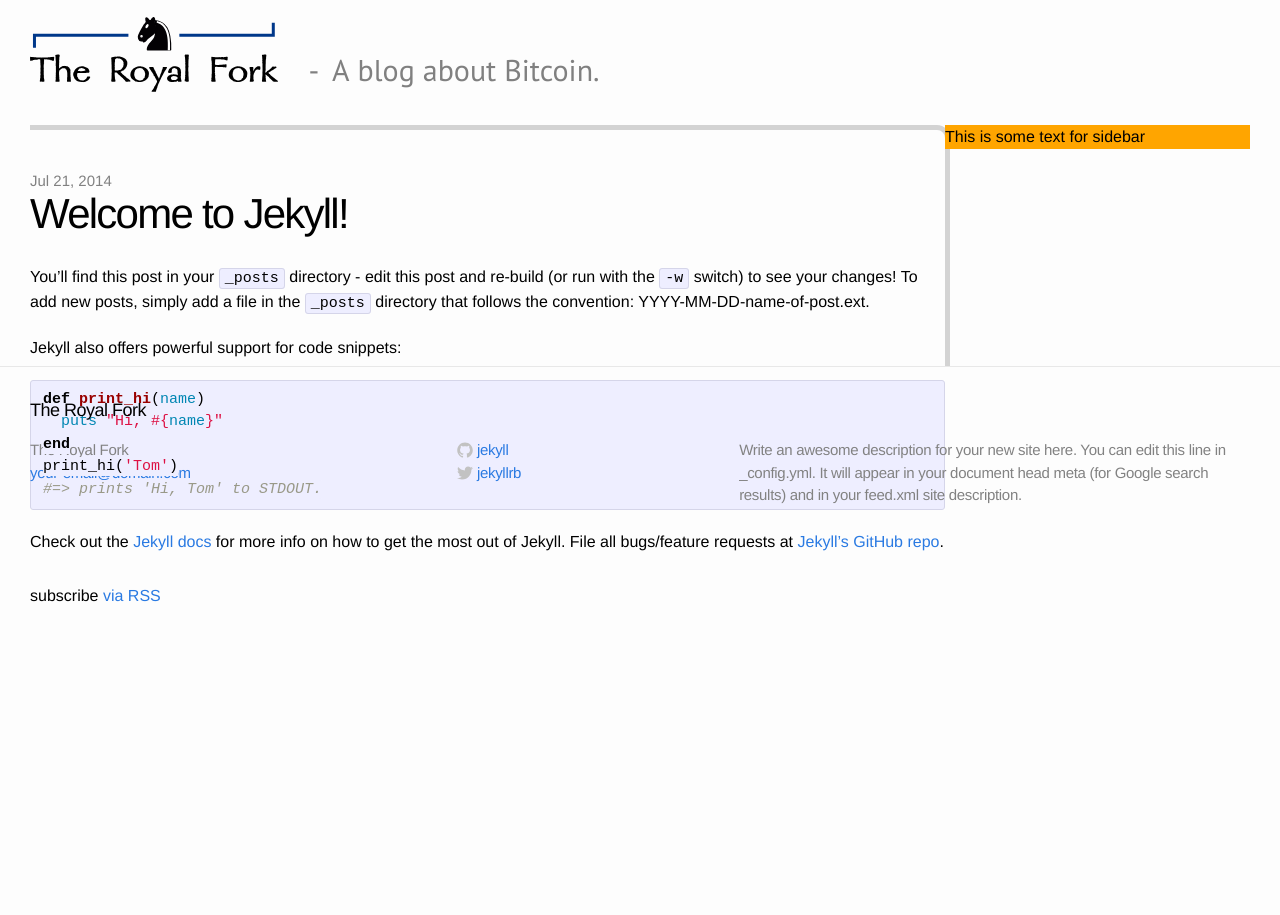
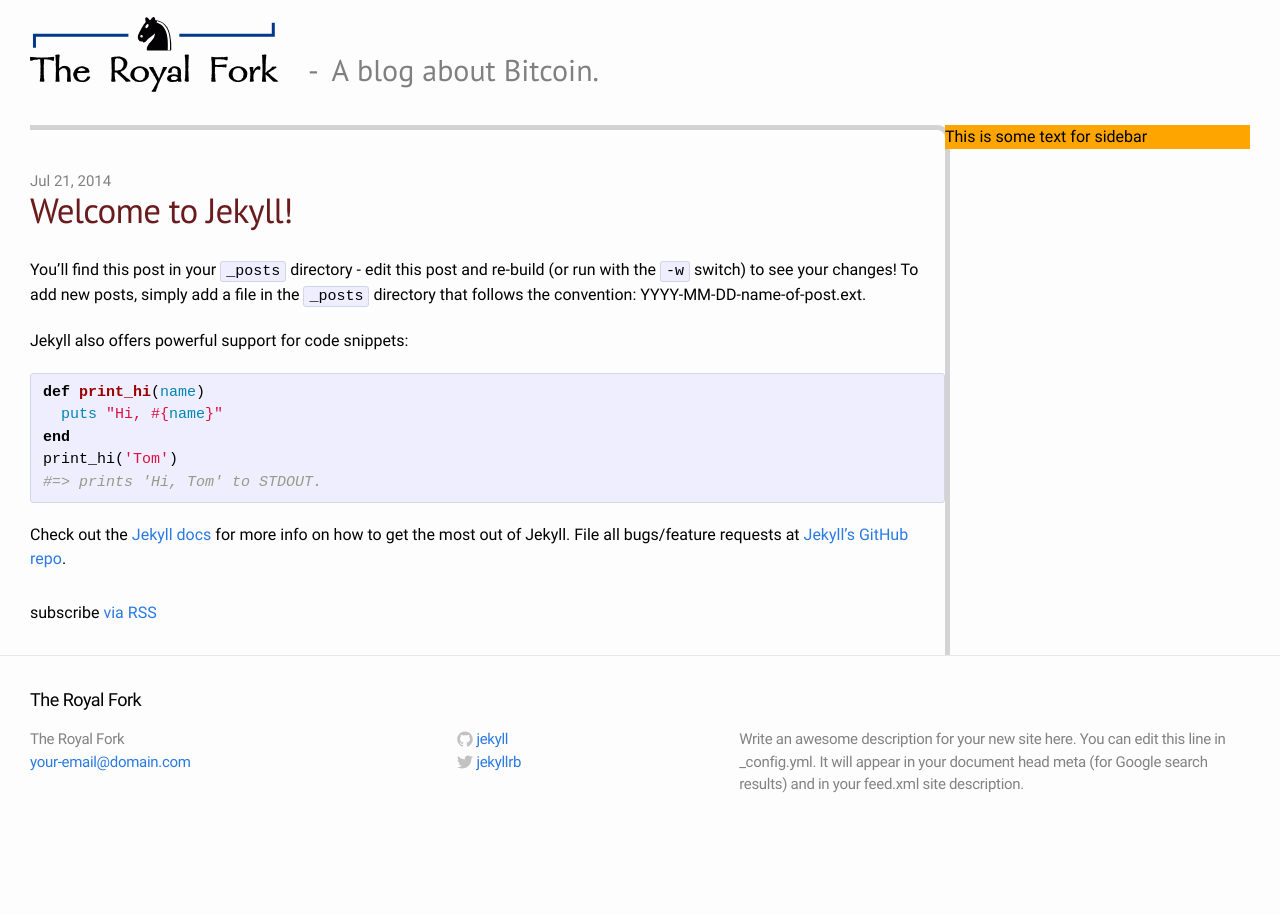
Before and after one commit to royalfork/royalfork.github.io, a Jekyll site: the page built from index.html, in a window 1280 px wide. Built offline with Jekyll 4.4.1, drawn with Linux system fonts in a browser that asks for light colours.

Commit message:
Git wan't tracking css for some reason...

```diff
--- a/css/main.css
+++ b/css/main.css
@@ -5,6 +5,27 @@
   font-style: normal;
   font-weight: 400;
   src: local('PT Sans'), local('PTSans-Regular'), url('/assets/fonts/pt-sans.ttf') format('truetype');
+}
+
+@font-face {
+  font-family: 'Roboto';
+  font-style: normal;
+  font-weight: 400;
+  src: local('Roboto Regular'), local('Roboto-Regular'), url('/assets/fonts/roboto-regular.woff') format('woff');
+}
+
+@font-face {
+  font-family: 'Roboto';
+  font-style: normal;
+  font-weight: 700;
+  src: local('Roboto Bold'), local('Roboto-Bold'), url('/assets/fonts/roboto-bold.woff') format('woff');
+}
+
+@font-face {
+  font-family: 'Roboto';
+  font-style: italic;
+  font-weight: 400;
+  src: local('Roboto Italic'), local('Roboto-Italic'), url('/assets/fonts/roboto-italic.woff') format('woff');
 }
 
 * {
@@ -15,7 +36,7 @@
 html, body { height: 100%; }
 
 body {
-  font-family: Helvetica, Arial, sans-serif;
+  font-family: "Roboto";
   font-size: 16px;
   line-height: 1.5;
   font-weight: 300;
@@ -160,7 +181,6 @@ a:visited { color: #205caa; }
   margin-right: 300px;
   max-width: 75%;
 
-  height: 176px;
   padding: 30px 0;
 }
 
@@ -201,10 +221,12 @@ a:visited { color: #205caa; }
 .post-header { margin: 10px 0 30px; }
 
 .post-header h1 {
-  font-size: 42px;
-  letter-spacing: -1.75px;
+  font-size: 35px;
+  letter-spacing: -.75px;
   line-height: 1;
   font-weight: 300;
+  font-family: "PT Sans";
+  color: #6A1B1D;
 }
 
 .post-header .meta {
```
